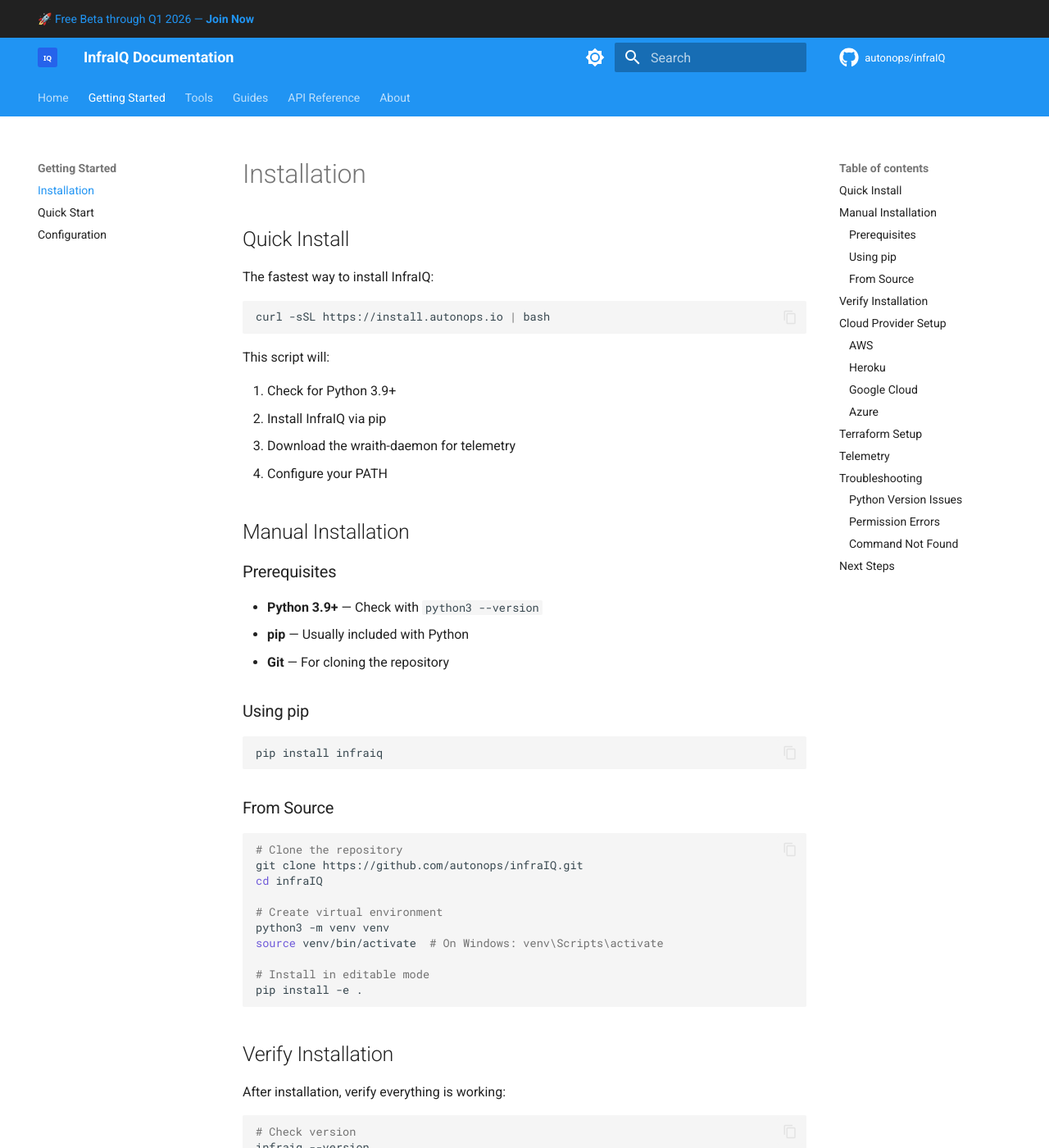
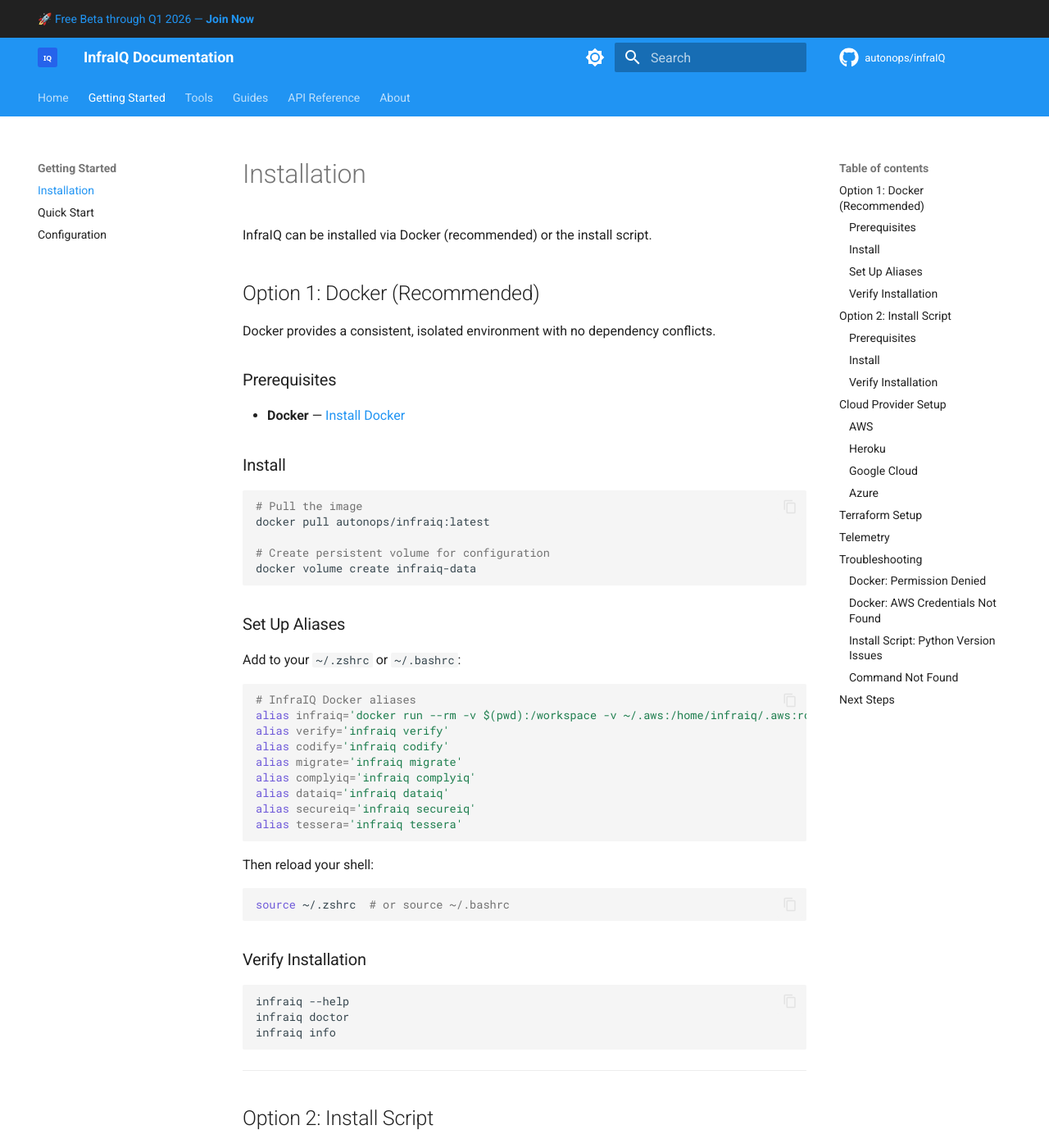
Before and after one commit to autonops/website, an MkDocs documentation site: the page built from docs/getting-started/installation.md, in a window 1280 px wide and 1400 px high. Shown: the whole window at 82% size. Built offline with MkDocs 1.6.1 and Material for MkDocs 9.7.7, drawn with Linux system fonts in a browser that asks for light colours; comment, search, counter and statistics services are not loaded; some of the changed text lies outside the part shown.

Commit message:
Remove pip install, Docker-first installation

````diff
--- a/docs/getting-started/installation.md
+++ b/docs/getting-started/installation.md
@@ -1,8 +1,67 @@
 # Installation
 
-## Quick Install
+InfraIQ can be installed via Docker (recommended) or the install script.
 
-The fastest way to install InfraIQ:
+## Option 1: Docker (Recommended)
+
+Docker provides a consistent, isolated environment with no dependency conflicts.
+
+### Prerequisites
+
+- **Docker** — [Install Docker](https://docs.docker.com/get-docker/)
+
+### Install
+
+```bash
+# Pull the image
+docker pull autonops/infraiq:latest
+
+# Create persistent volume for configuration
+docker volume create infraiq-data
+```
+
+### Set Up Aliases
+
+Add to your `~/.zshrc` or `~/.bashrc`:
+
+```bash
+# InfraIQ Docker aliases
+alias infraiq='docker run --rm -v $(pwd):/workspace -v ~/.aws:/home/infraiq/.aws:ro -v infraiq-data:/home/infraiq/.infraiq autonops/infraiq'
+alias verify='infraiq verify'
+alias codify='infraiq codify'
+alias migrate='infraiq migrate'
+alias complyiq='infraiq complyiq'
+alias dataiq='infraiq dataiq'
+alias secureiq='infraiq secureiq'
+alias tessera='infraiq tessera'
+```
+
+Then reload your shell:
+
+```bash
+source ~/.zshrc  # or source ~/.bashrc
+```
+
+### Verify Installation
+
+```bash
+infraiq --help
+infraiq doctor
+infraiq info
+```
+
+---
+
+## Option 2: Install Script
+
+For beta users, the install script automates setup.
+
+### Prerequisites
+
+- **Python 3.9+** — Check with `python3 --version`
+- **Git** — For cloning the repository
+
+### Install
 
 ```bash
 curl -sSL https://install.autonops.io | bash
@@ -11,51 +70,16 @@
 This script will:
 
 1. Check for Python 3.9+
-2. Install InfraIQ via pip
-3. Download the wraith-daemon for telemetry
+2. Clone the InfraIQ repository
+3. Set up a virtual environment
 4. Configure your PATH
+5. Download the telemetry daemon
 
-## Manual Installation
-
-### Prerequisites
-
-- **Python 3.9+** — Check with `python3 --version`
-- **pip** — Usually included with Python
-- **Git** — For cloning the repository
-
-### Using pip
+### Verify Installation
 
 ```bash
-pip install infraiq
-```
-
-### From Source
-
-```bash
-# Clone the repository
-git clone https://github.com/autonops/infraIQ.git
-cd infraIQ
-
-# Create virtual environment
-python3 -m venv venv
-source venv/bin/activate  # On Windows: venv\Scripts\activate
-
-# Install in editable mode
-pip install -e .
-```
-
-## Verify Installation
-
-After installation, verify everything is working:
-
-```bash
-# Check version
 infraiq --version
-
-# Run diagnostics
 infraiq doctor
-
-# See all available tools
 infraiq info
 ```
 
@@ -76,6 +100,8 @@
   Tessera         ✅ Installed     - Microservices transformation
 ```
 
+---
+
 ## Cloud Provider Setup
 
 InfraIQ works with multiple cloud providers. Configure the ones you need:
@@ -85,12 +111,12 @@
 ```bash
 # Install AWS CLI
 brew install awscli  # macOS
-# or
-pip install awscli
 
 # Configure credentials
 aws configure
 ```
+
+For Docker users, your `~/.aws` directory is automatically mounted read-only.
 
 ### Heroku
 
@@ -123,6 +149,8 @@
 az login
 ```
 
+---
+
 ## Terraform Setup
 
 InfraIQ generates Terraform configurations. Install Terraform to apply them:
@@ -135,6 +163,8 @@
 # Verify
 terraform --version
 ```
+
+---
 
 ## Telemetry
 
@@ -152,9 +182,33 @@
 echo 'export INFRAIQ_TELEMETRY=false' >> ~/.zshrc
 ```
 
+---
+
 ## Troubleshooting
 
-### Python Version Issues
+### Docker: Permission Denied
+
+If you get permission errors with Docker:
+
+```bash
+# Ensure Docker daemon is running
+docker info
+
+# On Linux, add your user to the docker group
+sudo usermod -aG docker $USER
+# Then log out and back in
+```
+
+### Docker: AWS Credentials Not Found
+
+Ensure your `~/.aws` directory exists and contains valid credentials:
+
+```bash
+ls ~/.aws/credentials
+aws sts get-caller-identity  # Test credentials work
+```
+
+### Install Script: Python Version Issues
 
 If you see errors about Python version:
 
@@ -166,31 +220,19 @@
 brew install python@3.11  # macOS
 ```
 
-### Permission Errors
-
-If you get permission errors during installation:
-
-```bash
-# Use --user flag
-pip install --user infraiq
-
-# Or use a virtual environment (recommended)
-python3 -m venv venv
-source venv/bin/activate
-pip install infraiq
-```
-
 ### Command Not Found
 
 If `infraiq` command is not found after installation:
 
 ```bash
-# Check if installed
-pip show infraiq
+# For install script users, check your PATH
+echo $PATH | grep infraiq
 
-# Add to PATH (if using --user install)
-export PATH="$HOME/.local/bin:$PATH"
+# Reload your shell config
+source ~/.zshrc
 ```
+
+---
 
 ## Next Steps
 
````
Also changed, not shown: docs/api/python.md (+12 -1 lines).
